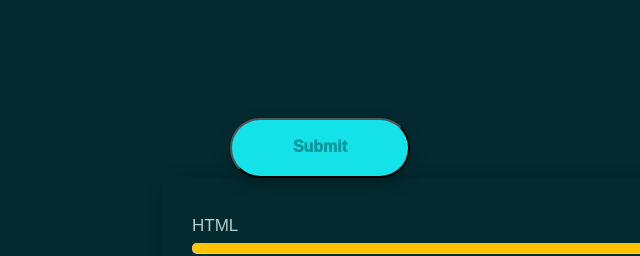
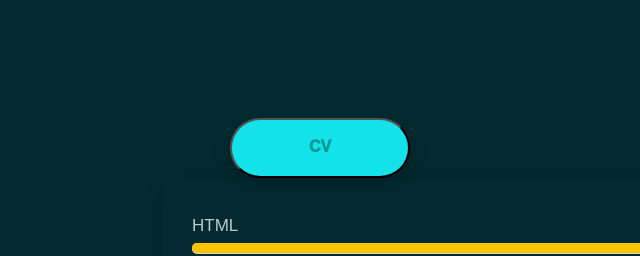
Before and after one commit to Ratim321/portfolio, a plain HTML site: page index.html in a window 1280 px wide. Shown: the part 2960-3216 px from the top of the page, 148-788 px from the left. Drawn offline with Linux system fonts and the light colour scheme; a web font is replaced by a local one.

Commit message:
Update index.html

```diff
--- a/index.html
+++ b/index.html
@@ -206,10 +206,11 @@
         <!-- //WORK -->
 
         <section id="skill" class="full-height px-lg-5">
+
             <div class="awe">
                 <a href="https://drive.google.com/file/d/1y2WfLXhdfyTUftMoVS6o-Jmer5V_iyAf/view?usp=sharing0" target="_blank">
                  <button id="btn" >
-                    <p id="btntext">Submit</p>
+                    <p id="btntext">CV</p>
 
                     <div class="check-box">
                         <svg xmlns="http://www.w3.org/2000/svg" viewBox="0 0 50 50">
```
